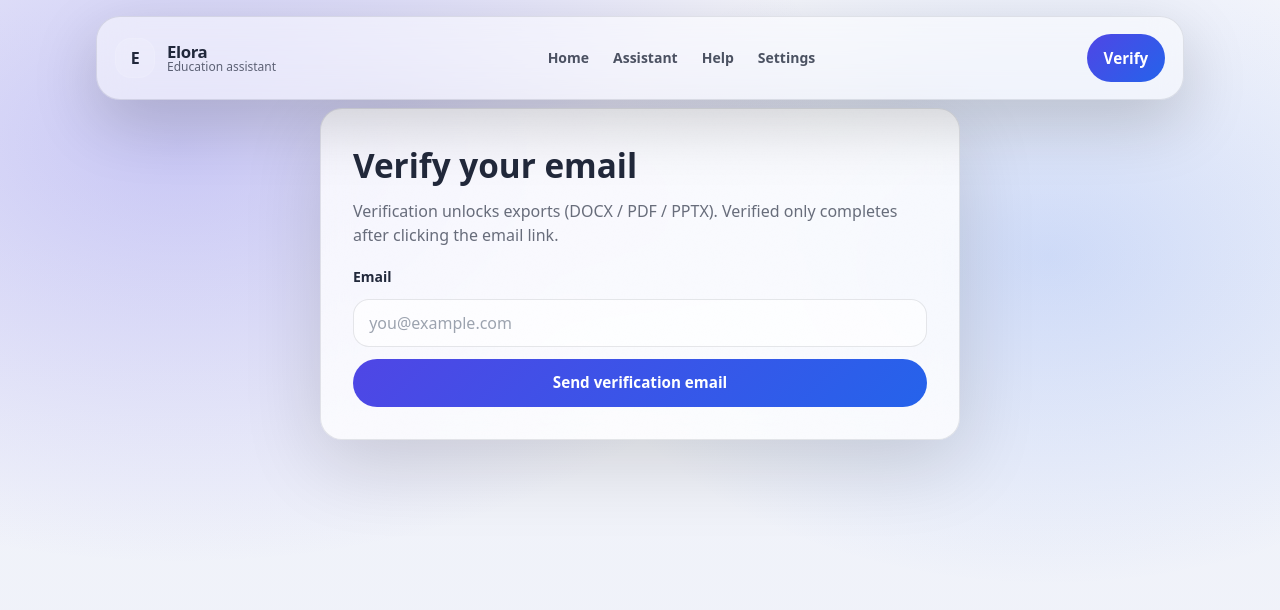
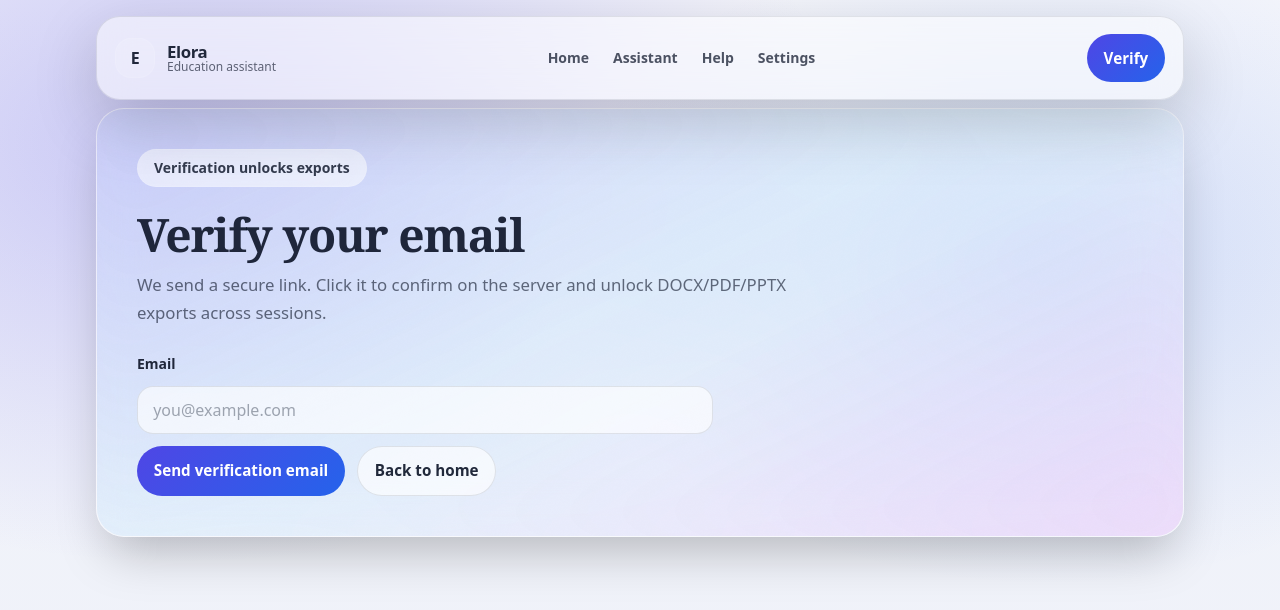
Before and after one commit to tweetharis-netizen/elora-verification-ui, a Next.js app: page /verify in a window 1280 px wide. Shown: the top 610 px of the page. Built offline with nearby package versions, Linux system fonts and the light colour scheme.

Commit message:
Update verify.js

```diff
--- a/pages/verify.js
+++ b/pages/verify.js
@@ -1,5 +1,9 @@
 import { useEffect, useMemo, useState } from "react";
 import { useRouter } from "next/router";
+
+function backendUrl() {
+  return (process.env.NEXT_PUBLIC_ELORA_BACKEND_URL || "https://elora-website.vercel.app").replace(/\/$/, "");
+}
 
 export default function VerifyPage() {
   const router = useRouter();
@@ -14,12 +18,11 @@ export default function VerifyPage() {
 
   const [email, setEmail] = useState("");
   const [status, setStatus] = useState("");
+  const [sending, setSending] = useState(false);
 
   useEffect(() => {
-    // New system: token is verified by BACKEND, not frontend.
     if (token) {
-      const backend = (process.env.NEXT_PUBLIC_ELORA_BACKEND_URL || "https://elora-website.vercel.app").replace(/\/$/, "");
-      window.location.href = `${backend}/api/verification/confirm?token=${encodeURIComponent(token)}`;
+      window.location.href = `${backendUrl()}/api/verification/confirm?token=${encodeURIComponent(token)}`;
     }
   }, [token]);
 
@@ -30,6 +33,8 @@ export default function VerifyPage() {
       setStatus("Enter a valid email address.");
       return;
     }
+
+    setSending(true);
     setStatus("Sending…");
     try {
       const res = await fetch("/api/verification/send", {
@@ -37,33 +42,44 @@ export default function VerifyPage() {
         headers: { "Content-Type": "application/json" },
         body: JSON.stringify({ email: trimmed }),
       });
+
       const data = await res.json().catch(() => null);
       if (!res.ok || !data?.ok) throw new Error(data?.error || "Failed to send.");
+
       setStatus("Sent. Check inbox/spam and click the link to finish verification.");
     } catch (e) {
       setStatus(e?.message || "Failed to send.");
+    } finally {
+      setSending(false);
     }
   }
 
   return (
-    <div className="mx-auto max-w-2xl px-4">
-      <div className="elora-card p-6 sm:p-8 relative overflow-hidden">
+    <div className="mx-auto px-4" style={{ maxWidth: "var(--elora-page-max)" }}>
+      <div className="relative overflow-hidden rounded-[28px] border border-white/10 bg-white/50 dark:bg-slate-950/35 backdrop-blur-xl shadow-2xl">
         <div className="absolute inset-0 elora-grain" />
-        <div className="relative">
-          <h1 className="font-black text-[clamp(1.6rem,2.6vw,2.2rem)]">
-            Verify your email
+        <div className="absolute -inset-24 bg-gradient-to-br from-indigo-500/25 via-sky-400/10 to-fuchsia-500/20 blur-3xl" />
+
+        <div className="relative p-7 sm:p-10">
+          <div className="inline-flex items-center gap-2 px-4 py-2 rounded-full border border-white/10 bg-white/55 dark:bg-slate-950/40 backdrop-blur-xl">
+            <span className="text-sm font-extrabold opacity-90">Verification unlocks exports</span>
+          </div>
+
+          <h1 className="mt-6 font-black tracking-tight text-[clamp(2rem,3.6vw,3rem)] leading-[1.05]">
+            <span className="font-serif">Verify your email</span>
           </h1>
-          <p className="mt-2 elora-muted">
-            Verification unlocks exports (DOCX / PDF / PPTX). Verified only completes after clicking the email link.
+
+          <p className="mt-3 elora-muted text-[1.05rem] max-w-2xl leading-relaxed">
+            We send a secure link. Click it to confirm on the server and unlock DOCX/PDF/PPTX exports across sessions.
           </p>
 
           {error ? (
-            <div className="mt-4 p-3 rounded-xl border border-red-500/30 bg-red-500/10">
+            <div className="mt-5 p-4 rounded-2xl border border-red-500/30 bg-red-500/10">
               Link {error === "expired" ? "expired" : "invalid"}. Send a new one.
             </div>
           ) : null}
 
-          <div className="mt-5 grid gap-3">
+          <div className="mt-7 grid gap-3 max-w-xl">
             <label className="font-extrabold text-sm">Email</label>
             <input
               className="elora-input"
@@ -72,9 +88,23 @@ export default function VerifyPage() {
               placeholder="you@example.com"
             />
 
-            <button className="elora-btn elora-btn-primary" onClick={send} type="button">
-              Send verification email
-            </button>
+            <div className="flex flex-col sm:flex-row gap-3">
+              <button
+                className="elora-btn elora-btn-primary"
+                onClick={send}
+                type="button"
+                disabled={sending}
+              >
+                Send verification email
+              </button>
+              <button
+                className="elora-btn"
+                type="button"
+                onClick={() => router.push("/")}
+              >
+                Back to home
+              </button>
+            </div>
 
             {status ? <div className="elora-muted text-sm">{status}</div> : null}
           </div>
```
